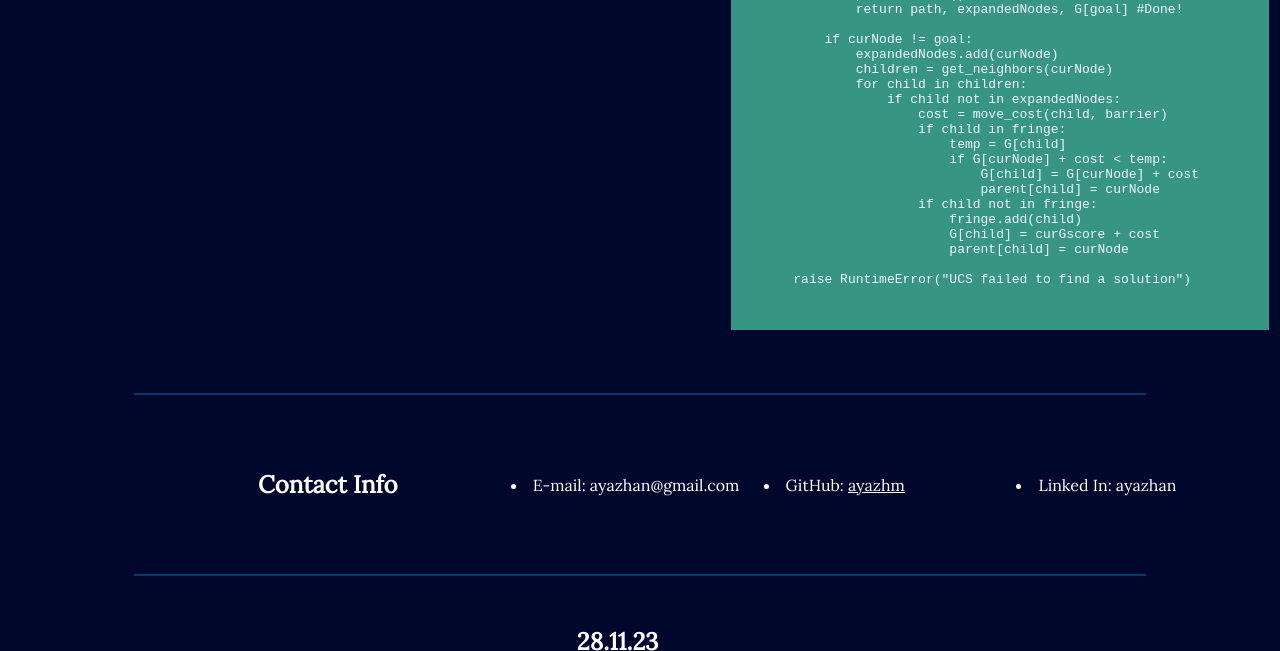
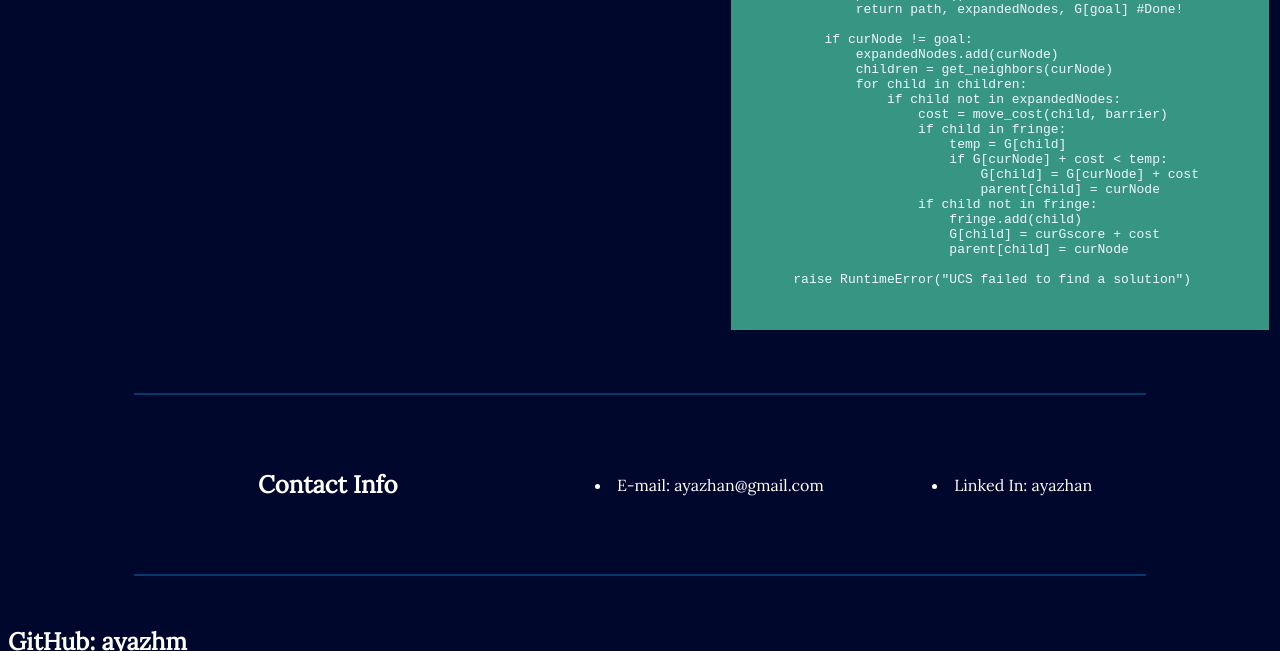
Before and after one commit to ayazhm/rsschool-cv, a plain HTML site: page index.html in a window 1280 px wide. Shown: the part 2348-2999 px from the top of the page. Drawn offline with Linux system fonts and the light colour scheme.

Commit message:
fix: fixing footer in index.html

```diff
--- a/index.html
+++ b/index.html
@@ -134,7 +134,7 @@
                     </pre>
             </div>
         </div>
-        <div class="line"></div>
+         <div class="line"></div>
         <div name="contacts" id="contact" class="resume">
             <div>
                 <h3>Contact Info</h3>
@@ -143,15 +143,13 @@
                 <li>E-mail: ayazhan@gmail.com</li>
             </div>
             <div class="top">
-                <li>GitHub: <a class="github" href="https://github.com/ayazhm">ayazhm</a></li>
-            </div>
-            <div class="top">
                 <li>Linked In: ayazhan</li>
             </div>
         </div>
         <div class="line"></div>
 
         <footer>
+            <h3 class="github1">GitHub: <a class="github" href="https://github.com/ayazhm">ayazhm</a></h3>
             <h2 class="foo">28.11.23</h2>
             <a href="https://rs.school/js/" target="_blank"><img class="logo" src="logo.png" alt="Git" class = "rs"/>
         </footer>
```
